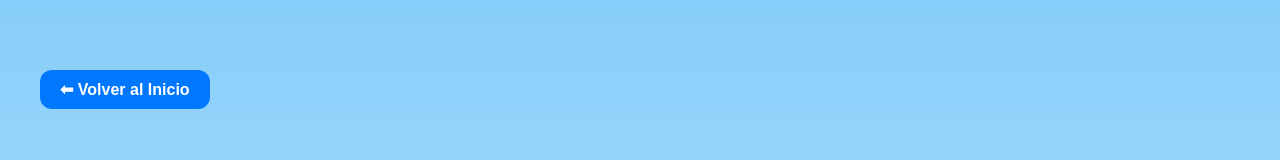
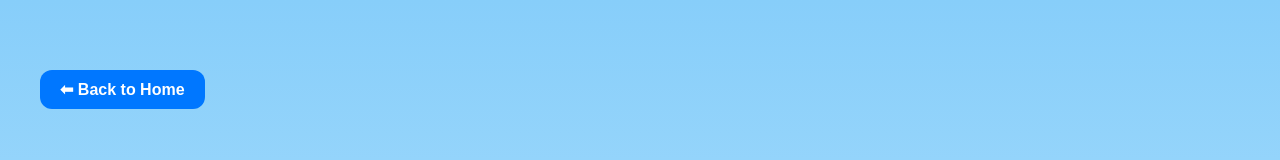
Before and after one commit to DickySui/DickySui, a Next.js app: page /memes in a window 1280 px wide. Shown: the top 160 px of the page. Built offline with nearby package versions, Linux system fonts and the light colour scheme.

Commit message:
Update page.js

```diff
--- a/app/memes/page.js
+++ b/app/memes/page.js
@@ -10,7 +10,7 @@ export default function Memes() {
     <main className="memes-page">
       {/* Botón de volver */}
       <div className="back-button-container">
-        <a href="/" className="back-button">⬅ Volver al Inicio</a>
+        <a href="/" className="back-button">⬅ Back to Home</a>
       </div>
 
       <h1>😂 DickySui Meme Gallery</h1>
```
